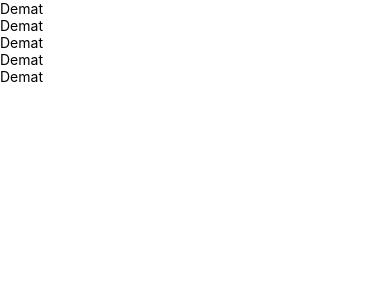
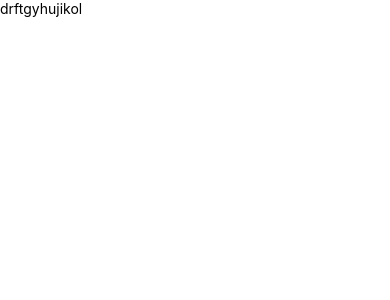
Before and after one commit to champix56/2025-11-19-FRNCV1, a React Native app: screen / in a window 390 px wide. Shown: the top 300 px of the page. Built offline with nearby package versions, Linux system fonts and the light colour scheme.

Commit message:
composant typé avec valeur par def.

```diff
--- a/src/App.tsx
+++ b/src/App.tsx
@@ -16,11 +16,11 @@ function App() {
     <SafeAreaProvider>
       <StatusBar barStyle={isDarkMode ? 'light-content' : 'dark-content'} />
       <View>
-        <Button/>
-        <Button/>
-        <Button/>
-        <Button/>
-        <Button/>
+        <Button>
+          <Text>drftgyhujikol</Text>
+        </Button>
+        <Button />
+        <Button />
       </View>
     </SafeAreaProvider>
   );
--- a/src/components/Button/Button.tsx
+++ b/src/components/Button/Button.tsx
@@ -1,10 +1,15 @@
 import React from 'react';
 import { Text, View } from 'react-native';
 
-const Button = () => {
+interface IButtonProps {
+  children: any;
+  meta?: string;
+}
+const Button: React.FC<IButtonProps> = ({ children, meta = 'defaultValue' }) => {
+  console.log(meta);
   return (
     <View>
-      <Text>Demat</Text>
+      <Text>{children}</Text>
     </View>
   );
 };
```
